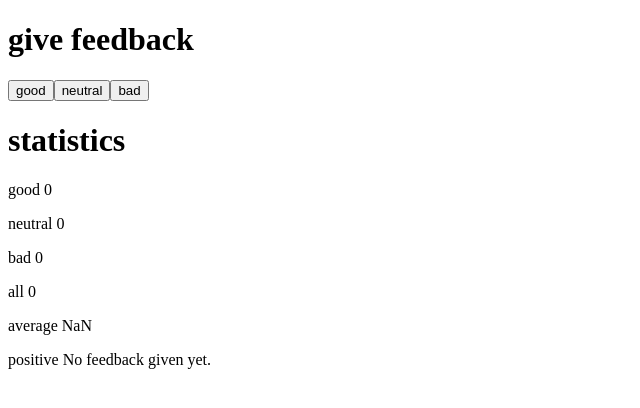
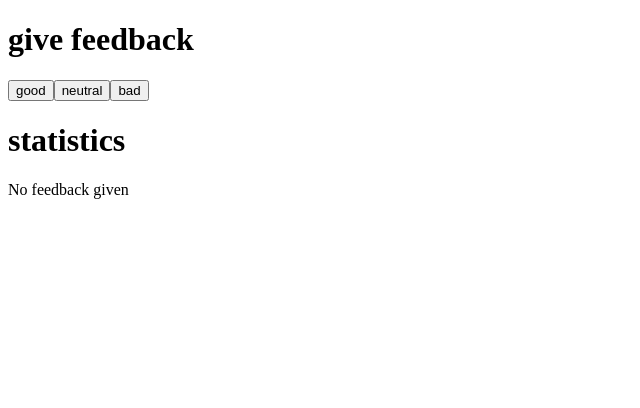
Before and after one commit to Leemuns/fso-exercises, a React (Vite) app in the folder part1/unicafe/: page / in a window 1280 px wide. Shown: the top 408 px of the page, without its empty margins (0-640 px from the left). Built offline with nearby package versions, Linux system fonts and the light colour scheme.

Commit message:
Change statistics to display only if possible (exercise 1.9)

```diff
--- a/part1/unicafe/src/App.jsx
+++ b/part1/unicafe/src/App.jsx
@@ -9,18 +9,15 @@ const Button = ({onClick, text}) => {
 }
 
 const Statistics = ({good, neutral, bad}) => {
-  function calcPositivePercent() {
-    const totalSum = good + neutral + bad
-    const positivePercent = good / totalSum
+  const totalSum = good + neutral + bad
+  const positivePercent = good / totalSum
 
-    let percentText = '';
-    if (totalSum) {
-      percentText = `${positivePercent * 100} %`
-    } else {
-      percentText = 'No feedback given yet.'
-    }
-
-    return percentText
+  if (!totalSum) {
+    return (
+      <>
+        <p>No feedback given</p>
+      </>
+    )
   }
 
   return (
@@ -30,7 +27,7 @@ const Statistics = ({good, neutral, bad}) => {
       <StatsLine text="bad" val={bad} />
       <StatsLine text="all" val={good + neutral + bad} />
       <StatsLine text="average" val={(good - bad) / (good + neutral + bad)} />
-      <StatsLine text="positive" val={calcPositivePercent()}/>
+      <StatsLine text="positive" val={`${positivePercent * 100} %`}/>
     </>
   )
 }
```
